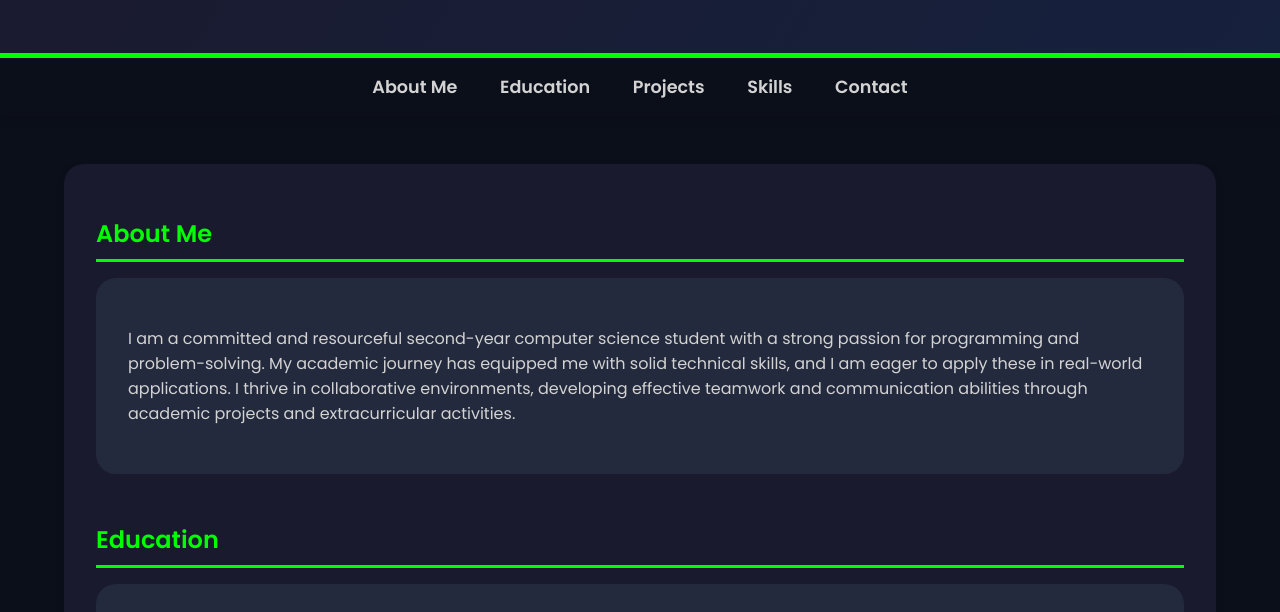
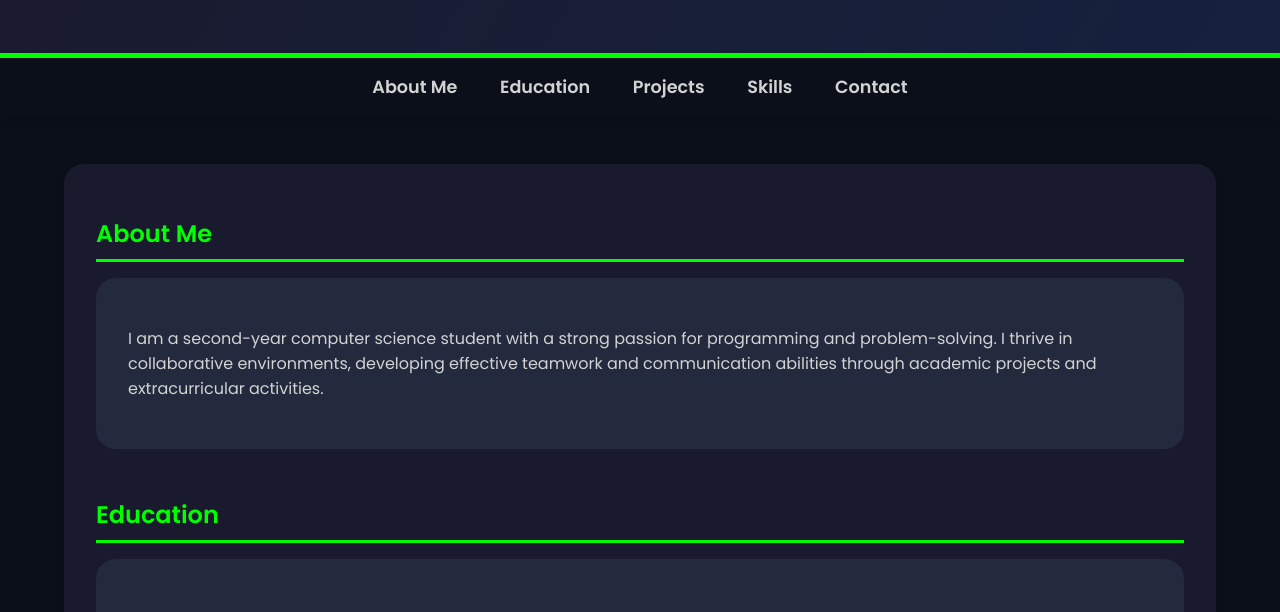
Before and after one commit to Kira-70/website2, a plain HTML site: page index.html in a window 1280 px wide. Shown: the part 156-768 px from the top of the page. Drawn offline with nearby package versions, Linux system fonts and the light colour scheme.

Commit message:
Add files via upload

```diff
--- a/index.html
+++ b/index.html
@@ -3,7 +3,7 @@
 <head>
     <meta charset="UTF-8">
     <meta name="viewport" content="width=device-width, initial-scale=1.0">
-    <title>Yahya Fawzey - Portfolio</title>
+    <title>Ahmed Mohammed - Portfolio</title>
     <link href="https://fonts.googleapis.com/css2?family=Poppins:wght@300;400;600&display=swap" rel="stylesheet">
     <link rel="stylesheet" href="https://cdnjs.cloudflare.com/ajax/libs/font-awesome/6.0.0-beta3/css/all.min.css">
     <link rel="stylesheet" href="https://cdnjs.cloudflare.com/ajax/libs/animate.css/4.1.1/animate.min.css"/>
@@ -230,7 +230,7 @@
         <div id="about" class="section">
             <h2>About Me</h2>
             <div class="card">
-                <p>I am a committed and resourceful second-year computer science student with a strong passion for programming and problem-solving. My academic journey has equipped me with solid technical skills, and I am eager to apply these in real-world applications. I thrive in collaborative environments, developing effective teamwork and communication abilities through academic projects and extracurricular activities.</p>
+                <p>I am a second-year computer science student with a strong passion for programming and problem-solving. I thrive in collaborative environments, developing effective teamwork and communication abilities through academic projects and extracurricular activities.</p>
             </div>
         </div>
         <div id="education" class="section">
```
